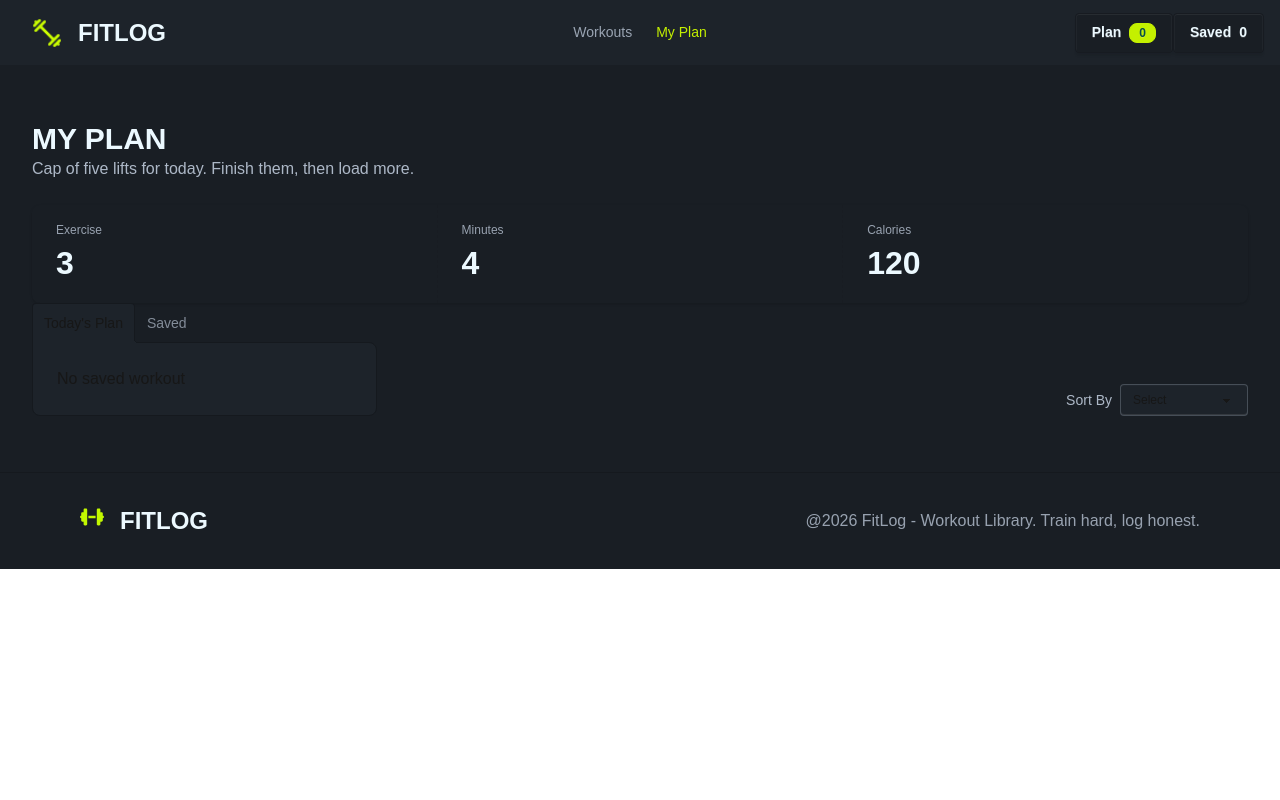
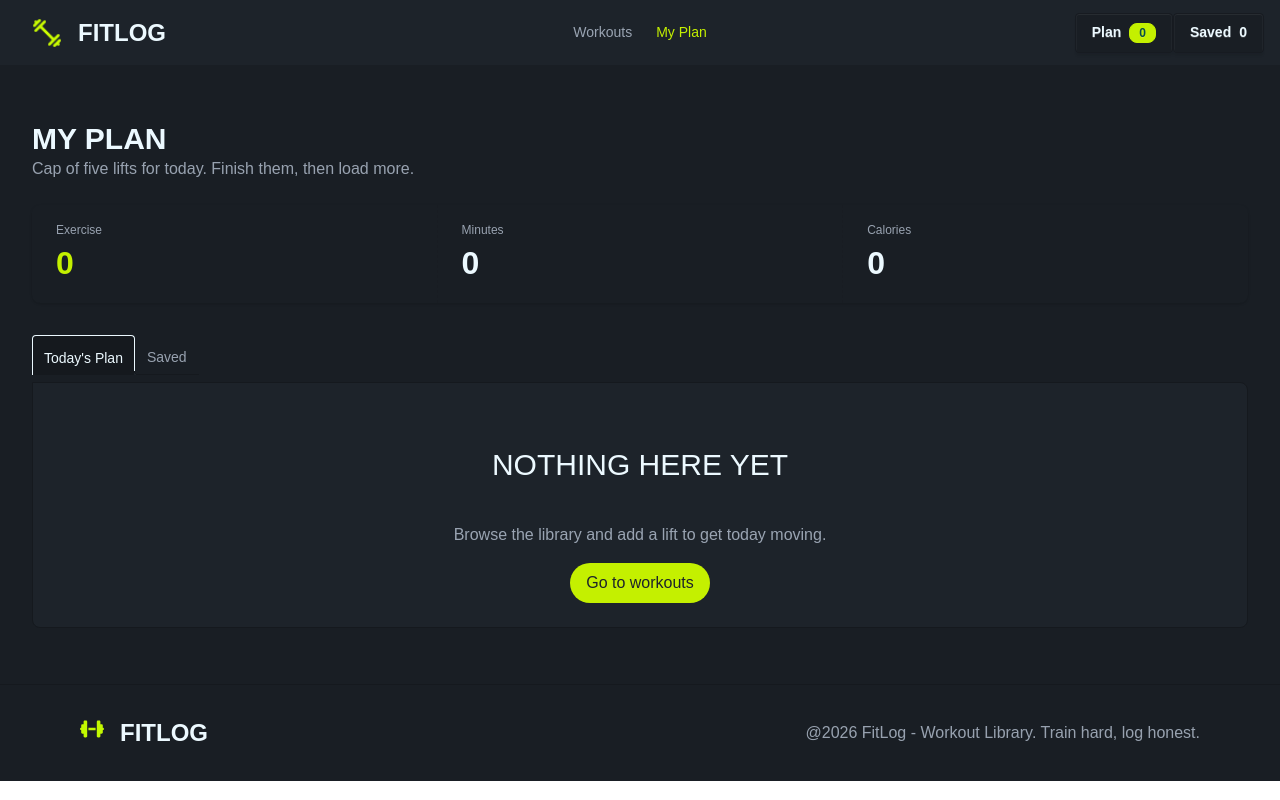
Before and after one commit to fuad-php/b14-a06-fit-log, a Next.js app: page /my-plan in a window 1280 px wide. Built offline with nearby package versions, Linux system fonts and the light colour scheme.

Commit message:
toastify added and some UI modified

```diff
--- a/package.json
+++ b/package.json
@@ -12,7 +12,8 @@
     "next": "16.3.6",
     "react": "19.2.8",
     "react-dom": "19.2.8",
-    "react-icons": "^5.7.0"
+    "react-icons": "^5.7.0",
+    "react-toastify": "^11.1.0"
   },
   "devDependencies": {
     "@tailwindcss/postcss": "^4",
--- a/src/app/components/SavedForLater.tsx
+++ b/src/app/components/SavedForLater.tsx
@@ -5,6 +5,7 @@ import { FaFire } from "react-icons/fa";
 import { MdOutlineStarBorder } from "react-icons/md";
 import { IWorkoutType } from '../types/WorkoutType';
 import Link from 'next/link';
+import { ImCross } from 'react-icons/im';
 interface ISavedWorkoutProps {
     saveWorkout : IWorkoutType[];
     setSaveWorkout : Dispatch<SetStateAction<IWorkoutType[]>>
@@ -22,7 +23,7 @@ const SavedForLater = ({saveWorkout,setSaveWorkout}: ISavedWorkoutProps) => {
                 saveWorkout.length > 0 ? (
                     saveWorkout.map((workout) => {
                         return (
-                            <div key={workout.id} className='flex gap-2 justify-between'>
+                            <div key={workout.id} className='flex gap-2 justify-between border-base-300 my-2'>
                                 <div className='flex gap-4'>
                                     <Image
                                     src={workout.image}
@@ -31,33 +32,38 @@ const SavedForLater = ({saveWorkout,setSaveWorkout}: ISavedWorkoutProps) => {
                                     alt="image"
 
                                     />
-                                    <div className='flex flex-col justify-center'>
+                                    <div className='flex flex-col justify-center gap-4'>
                                         <h3 className='text-xs font-bold text-base-content uppercase sm:text-sm lg:text-3xl'>{workout.name}</h3>
                                         <p className="text-base-content/60">{workout.equipment}</p>
-                                        <div className='flex gap-2'>
-                                            <span className="text-xs font-bold text-base-content sm:text-sm">
-                                            <LuClock3 className="text-base-content/60" /> {workout.duration} min
+                                        <div className='flex gap-4'>
+                                            <span className="flex gap-2 items-center text-xs font-bold text-accent sm:text-sm">
+                                            <LuClock3 className="text-accent/60" /> {workout.duration} min
                                             </span>
-                                            <span className="text-xs font-bold text-base-content sm:text-sm">
-                                                <FaFire className="text-base-content/60" />    {workout.caloriesBurned}
+                                            <span className="flex gap-2 items-center text-xs font-bold text-accent sm:text-sm">
+                                                <FaFire className="text-accent/60" />    {workout.caloriesBurned}
                                             </span>
-                                            <span className='text-xs font-bold text-base-content sm:text-sm'>
-                                                <MdOutlineStarBorder className="text-base-content/60" /> {workout.rating}
+                                            <span className='flex gap-2  items-center text-xs font-bold text-accent sm:text-sm'>
+                                                <MdOutlineStarBorder className="text-accent/60" /> {workout.rating}
                                             </span>
                                         </div>
                                     </div>
                                 </div>
                                 <div className='flex gap-4 items-center'>
                                     <Link href = {`/workout/${workout.id}`}>
-                                        <button className='btn rounded text-base-content'>View details</button>
+                                        <button className='btn rounded-4xl border-base-content/60 text-base-content'>View details</button>
                                     </Link>
+                                    <button className='mx-4 text-base-content cursor-pointer' onClick={() => handleRemoveSavedWorkout(workout.id)}> <ImCross /> </button>
                                 </div>
                             </div>
                         )
                     })
                 ): (
-                    <div>
-                        <h3>No saved workout</h3>
+                    <div className='text-center'>
+                        <h3 className='uppercase text-3xl text-base-content my-10'>Nothing Here Yet</h3>
+                        <p className='text-base-content/60 my-4'>Browse the library and add a lift to get today moving.</p>
+                        <Link href={`/`}>
+                            <button className = "font-bold rounded-4xl text-base-100 bg-accent px-4 py-3">Go to workouts</button>
+                        </Link>
                     </div>
                 )
             }
--- a/src/app/components/TodayPlannedWorkout.tsx
+++ b/src/app/components/TodayPlannedWorkout.tsx
@@ -5,6 +5,7 @@ import { LuClock3 } from "react-icons/lu";
 import { FaFire } from "react-icons/fa";
 import { MdOutlineStarBorder } from "react-icons/md";
 import { Dispatch, SetStateAction } from 'react';
+import { TiTick } from 'react-icons/ti';
 
 interface ITodayPlannedWorkoutProps {
     todayPlan : IWorkoutType[];
@@ -24,7 +25,7 @@ const TodayPlannedWorkout = ({todayPlan,setTodayPlan} : ITodayPlannedWorkoutProp
                 todayPlan.length > 0 ? (
                     todayPlan.map((workout) => {
                         return (
-                            <div key={workout.id} className='flex gap-2 justify-between'>
+                            <div key={workout.id} className='flex gap-2 justify-between border-base-300 my-2'>
                                 <div className='flex gap-4'>
                                     <Image
                                     src={workout.image}
@@ -32,34 +33,38 @@ const TodayPlannedWorkout = ({todayPlan,setTodayPlan} : ITodayPlannedWorkoutProp
                                     height = {200}
                                     alt="image"
                                     />
-                                    <div className='flex flex-col justify-center'>
+                                    <div className='flex flex-col justify-center gap-4'>
                                         <h3 className='text-xs font-bold text-base-content uppercase sm:text-sm lg:text-3xl'>{workout.name}</h3>
                                         <p className="text-base-content/60">{workout.equipment}</p>
-                                        <div className='flex gap-2'>
-                                            <span className="text-xs font-bold text-base-content sm:text-sm">
-                                            <LuClock3 className="text-base-content/60" /> {workout.duration} min
+                                        <div className='flex gap-4'>
+                                            <span className="flex gap-2 items-center text-xs font-bold text-accent sm:text-sm">
+                                            <LuClock3 className="text-accent/60" /> {workout.duration} min
                                             </span>
-                                            <span className="text-xs font-bold text-base-content sm:text-sm">
-                                                <FaFire className="text-base-content/60" />    {workout.caloriesBurned}
+                                            <span className="flex gap-2 items-center text-xs font-bold text-accent sm:text-sm">
+                                                <FaFire className="text-accent/60" />    {workout.caloriesBurned}
                                             </span>
-                                            <span className='text-xs font-bold text-base-content sm:text-sm'>
-                                                <MdOutlineStarBorder className="text-base-content/60" /> {workout.rating}
+                                            <span className='flex gap-2 items-center text-xs font-bold text-accent sm:text-sm'>
+                                                <MdOutlineStarBorder className="text-accent/60" /> {workout.rating}
                                             </span>
                                         </div>
                                     </div>
                                 </div>
                                 <div className='flex gap-4 items-center'>
                                     <Link href={`/workout/${workout.id}`}>
-                                        <button className='btn rounded text-base-content'>View details</button>
+                                        <button className='btn rounded-4xl border-base-content/60 text-base-content'>View details</button>
                                     </Link>
-                                    <button className='btn rounded text-base-100 bg-base-content' onClick={() => handleMarkDone(workout.id)}>Mark as done</button>
+                                    <button className='btn rounded-4xl text-base-100 bg-accent' onClick={() => handleMarkDone(workout.id)}><TiTick /> Mark as done</button>
                                 </div>
                             </div>
                         )
                     })
                 ): (
-                    <div>
-                        <h3>No saved workout</h3>
+                    <div className='text-center'>
+                        <h3 className='uppercase text-3xl text-base-content my-10'>Nothing Here Yet</h3>
+                        <p className='text-base-content/60 my-4'>Browse the library and add a lift to get today moving.</p>
+                        <Link href={`/`}>
+                            <button className = "rounded-4xl text-base-100 bg-accent px-4 py-2">Go to workouts</button>
+                        </Link>
                     </div>
                 )
             }
--- a/src/app/components/workoutDetails/SaveWorkoutButton.tsx
+++ b/src/app/components/workoutDetails/SaveWorkoutButton.tsx
@@ -3,6 +3,7 @@ import { WorkoutContext } from '@/app/context/WorkoutContext';
 import { IWorkoutType } from '@/app/types/WorkoutType';
 import React, { useContext } from 'react';
 import { TbBadge } from 'react-icons/tb';
+import { toast } from 'react-toastify';
 
 const SaveWorkoutButton = ({workout}:{workout:IWorkoutType}) => {
 
@@ -10,9 +11,12 @@ const SaveWorkoutButton = ({workout}:{workout:IWorkoutType}) => {
     const isAlreadyAdded = saveWorkout.some( (item) => item.id === workout.id );
 
     const handleSaveWorkout = () => {
-        if (isAlreadyAdded) return;
+        if (isAlreadyAdded){
+            toast.warn(`This Item is already added !`)
+            return;
+        }
         setSaveWorkout((prev) => [...prev,workout])
-
+        toast.success(`Item added Successfully`);
     }
     return (
         <button className="btn py-6 px-6 text-base-content border-base-content" onClick={() => handleSaveWorkout()} > <TbBadge /> Save for later</button>
--- a/src/app/components/workoutDetails/TodayPlanButton.tsx
+++ b/src/app/components/workoutDetails/TodayPlanButton.tsx
@@ -3,6 +3,7 @@ import { WorkoutContext } from '@/app/context/WorkoutContext';
 import { IWorkoutType } from '@/app/types/WorkoutType';
 import React, { useContext } from 'react';
 import { LuNotebookPen } from 'react-icons/lu';
+import { toast } from 'react-toastify';
 
 const TodayPlanButton = ({workout}:{workout:IWorkoutType}) => {
 
@@ -10,8 +11,13 @@ const TodayPlanButton = ({workout}:{workout:IWorkoutType}) => {
     const isAlreadyAdded = todayPlan.some( (item) => item.id === workout.id );
 
     const handleTodayPlan = () => {
-        if (isAlreadyAdded) return;
+        if (isAlreadyAdded){
+            toast.warn(`This item already added!`);
+            return;
+        }
+
         setTodayPlan((prev) => [...prev, workout])
+        toast.success(`Item added Successfully!`);
 
     }
     return (
--- a/src/app/layout.tsx
+++ b/src/app/layout.tsx
@@ -4,6 +4,7 @@ import "./globals.css";
 import Nav from "./components/Nav";
 import Footer from "./components/Footer";
 import WorkoutProvider from "./context/WorkoutContext";
+import { ToastContainer } from "react-toastify";
 
 const geistSans = Geist({
   variable: "--font-geist-sans",
@@ -34,6 +35,7 @@ export default function RootLayout({ children }: LayoutProps<"/">) {
                 {children}
               </main>
               <Footer/>
+              <ToastContainer />
             </WorkoutProvider>
         </header>
       </body>
--- a/src/app/my-plan/page.tsx
+++ b/src/app/my-plan/page.tsx
@@ -1,6 +1,6 @@
 "use client";
 
-import { useContext } from "react";
+import { useState, useContext } from "react";
 import { WorkoutContext } from "../context/WorkoutContext";
 import TodayPlannedWorkout from "../components/TodayPlannedWorkout";
 import SavedForLater from "../components/SavedForLater";
@@ -8,85 +8,71 @@ import SavedForLater from "../components/SavedForLater";
 const MyPlanPage = () => {
     const { todayPlan, setTodayPlan, saveWorkout, setSaveWorkout } = useContext(WorkoutContext);
 
-    //  todayPlan.map()
+    // Track active tab
+    const [activeTab, setActiveTab] = useState<"today" | "saved">("today");
+
+    // Get workouts according to active tab
+    const activeWorkouts =
+        activeTab === "today" ? todayPlan : saveWorkout;
+
+    // Calculate total calories
+    const totalCalories = activeWorkouts.reduce(
+        (total, workout) => total + workout.caloriesBurned,
+        0
+    );
+
+    // Calculate total minutes
+    const totalMinutes = activeWorkouts.reduce(
+        (total, workout) => total + workout.duration,
+        0
+    );
 
     return (
-        <div className="container mx-auto px-4 py-6">
-            {/* Header */}
+        <div className="w-full max-w-7xl mx-auto px-4 py-6">
             <div className="mb-6">
-                <h2 className="text-3xl font-bold uppercase text-base-content">
-                    My Plan
-                </h2>
-                <p className="text-base-content/70">
+                <h2 className="text-3xl font-bold uppercase text-base-content"> My Plan </h2>
+                <p className="text-base-content/60">
                     Cap of five lifts for today. Finish them, then load more.
                 </p>
             </div>
 
-            {/* Stats */}
-            <div className="flex justify-between stats stats-vertical lg:stats-horizontal shadow">
+            <div className="mb-6 flex justify-between stats stats-vertical lg:stats-horizontal shadow">
                 <div className="stat">
-                    <div className="stat-title text-base-content/60">Exercise</div>
-                    <div className="text-base-content stat-value">3</div>
+                    <div className="stat-title text-base-content/60"> Exercise </div>
+                    <div className="text-accent stat-value">
+                        {activeWorkouts.length}
+                    </div>
                 </div>
 
                 <div className="stat">
-                    <div className="text-base-content/60 stat-title">Minutes</div>
-                    <div className="text-base-content stat-value">4</div>
-
+                    <div className="stat-title text-base-content/60"> Minutes </div>
+                    <div className="text-base-content stat-value">
+                        {totalMinutes}
+                    </div>
                 </div>
 
                 <div className="stat">
-                    <div className="text-base-content/60 stat-title">Calories</div>
-                    <div className="text-base-content stat-value">120</div>
-
+                    <div className="stat-title text-base-content/60">
+                        Calories
+                    </div>
+                    <div className="text-base-content stat-value">
+                        {totalCalories}
+                    </div>
                 </div>
             </div>
 
-            {/* Tabs + Sort */}
-            <div className="flex flex-col gap-4 sm:flex-row sm:items-end sm:justify-between">
-
-                {/* Tabs */}
+            <div className="gap-2 sm:flex-row sm:items-end sm:justify-between">
                 <div className="tabs tabs-lift">
-                    {/* Today's Plan */}
-                    <input
-                        type="radio"
-                        name="my_tabs"
-                        className="tab"
-                        aria-label="Today's Plan"
-                        defaultChecked
-                    />
-
+                    <input type="radio" name="my_tabs" className={`${activeTab === "today" ? "text-base-content border-base-content bg-base-300 " : "text-base-content/60"} py-3 my-2 tab `} aria-label="Today's Plan" defaultChecked onChange={() => setActiveTab("today")} />
                     <div className="tab-content border-base-300 bg-base-100 p-4 sm:p-6">
                         <TodayPlannedWorkout todayPlan={todayPlan} setTodayPlan={setTodayPlan} />
                     </div>
 
-                    {/* Saved */}
-                    <input
-                        type="radio"
-                        name="my_tabs"
-                        className="tab"
-                        aria-label="Saved"
-                    />
+                    <input type="radio" name="my_tabs" className={`${activeTab === "saved" ? "text-base-content border-base-content bg-base-300 " : "text-base-content/60"} p-3 my-2 tab `} aria-label="Saved" onChange={() => setActiveTab("saved")} />
 
-                    <div className="tab-content border-base-300 bg-base-100 p-4 sm:p-6">
+                    <div className="tab-content border-base-300 w-full bg-base-100 p-4 sm:p-6">
                         <SavedForLater saveWorkout={saveWorkout} setSaveWorkout={setSaveWorkout} />
                     </div>
-                </div>
-
-                {/* Sort By */}
-                <div className="flex items-center gap-2">
-                    <label htmlFor="sort" className="whitespace-nowrap text-sm text-base-content/70">
-                        Sort By
-                    </label>
-
-                    <select id="sort" defaultValue="" className="select select-sm w-32 bg-base-100">
-                        <option value="" disabled>
-                            Select
-                        </option>
-                        <option value="duration">Duration</option>
-                        <option value="calories">Calories</option>
-                        <option value="rating">Rating</option>
-                    </select>
                 </div>
             </div>
         </div>
```
Also changed, not shown: 1 other file (tests, documents, lock files or other folders).
